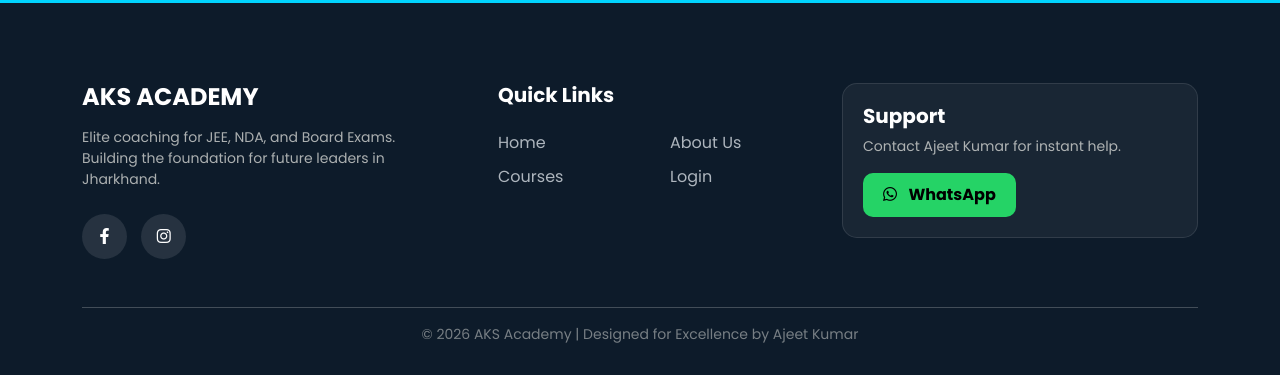
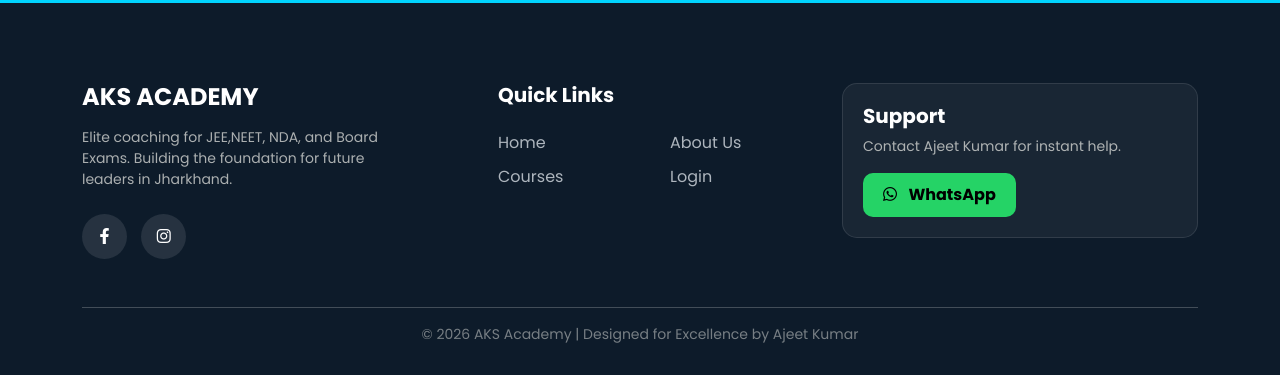
Before and after one commit to Ayush2Ashu/AKS_Acadmey, a Flask app: page /about in a window 1280 px wide. Shown: the part 3735-4110 px from the top of the page. Run offline with Flask 3, Linux system fonts and the light colour scheme.

Commit message:
about.html

```diff
--- a/templates/about.html
+++ b/templates/about.html
@@ -303,7 +303,7 @@
             <div class="row g-4 text-md-start text-center">
                 <div class="col-md-4">
                     <h4 class="text-white fw-bold mb-3">AKS ACADEMY</h4>
-                    <p class="small opacity-75 pe-md-4">Elite coaching for JEE, NDA, and Board Exams. Building the foundation for future leaders in Jharkhand.</p>
+                    <p class="small opacity-75 pe-md-4">Elite coaching for JEE,NEET, NDA, and Board Exams. Building the foundation for future leaders in Jharkhand.</p>
                     <div class="mt-4">
                         <a href="https://facebook.com" class="social-icon fb text-center" target="_blank"><i class="fab fa-facebook-f"></i></a>
                         <a href="https://instagram.com" class="social-icon ig text-center" target="_blank"><i class="fab fa-instagram"></i></a>
```
